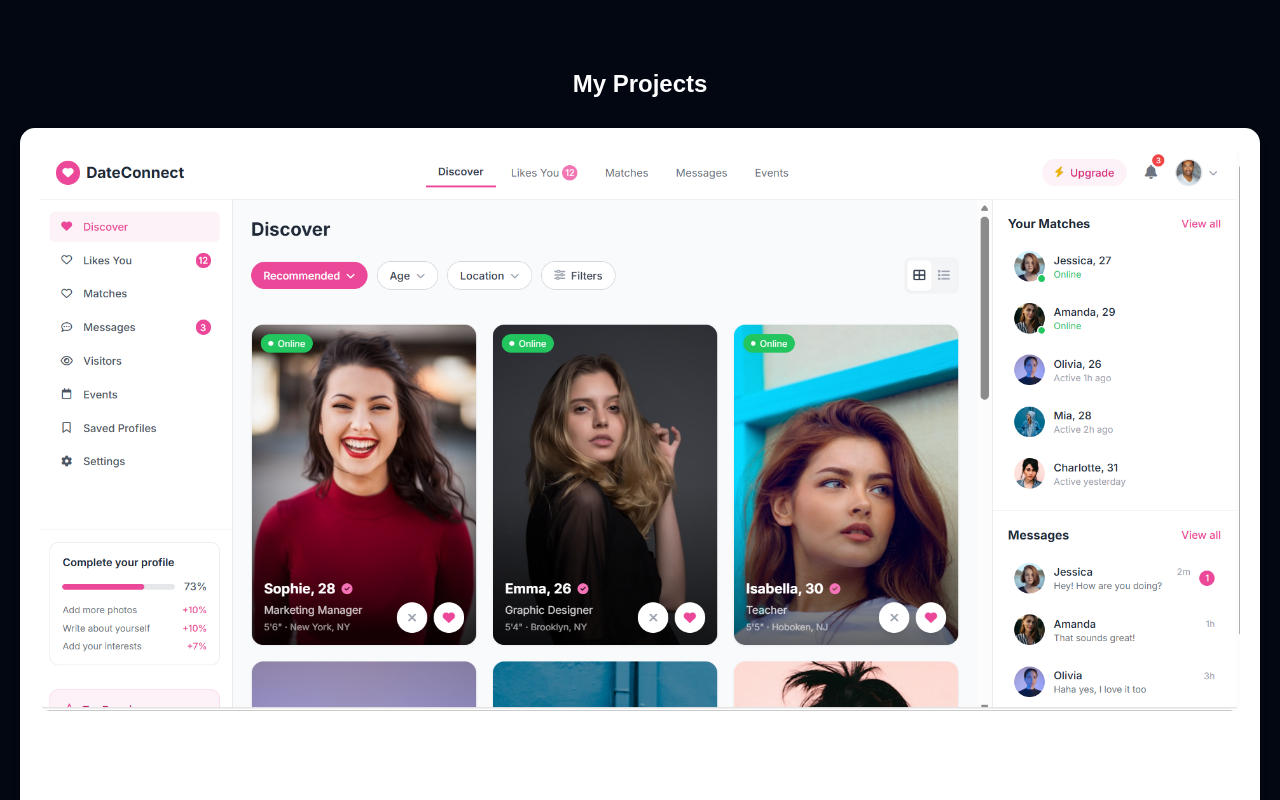
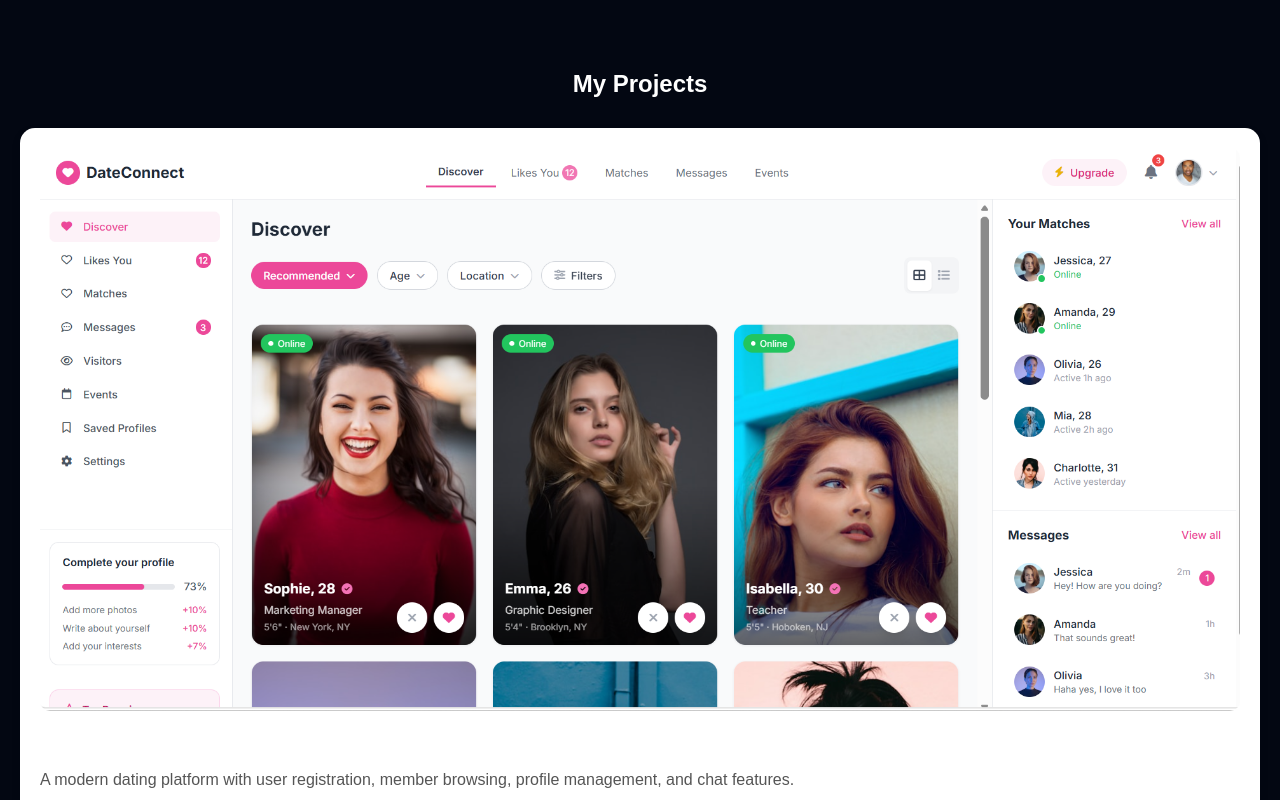
Before and after one commit to omahlayfans566-png/my-portifolio, a plain HTML site: page project.html in a window 1280 px wide. Shown: the top 800 px of the page. Drawn offline with Linux system fonts and the light colour scheme.

Commit message:
my portfolio

```diff
--- a/style.css
+++ b/style.css
@@ -698,3 +698,9 @@ body {
     text-decoration:none;
     border-radius:8px;
 }
+.project-card p{
+    font-size: 16px;
+    line-height: 1.6;
+    color: #555;
+    margin: 10px 0 15px;
+}
```
